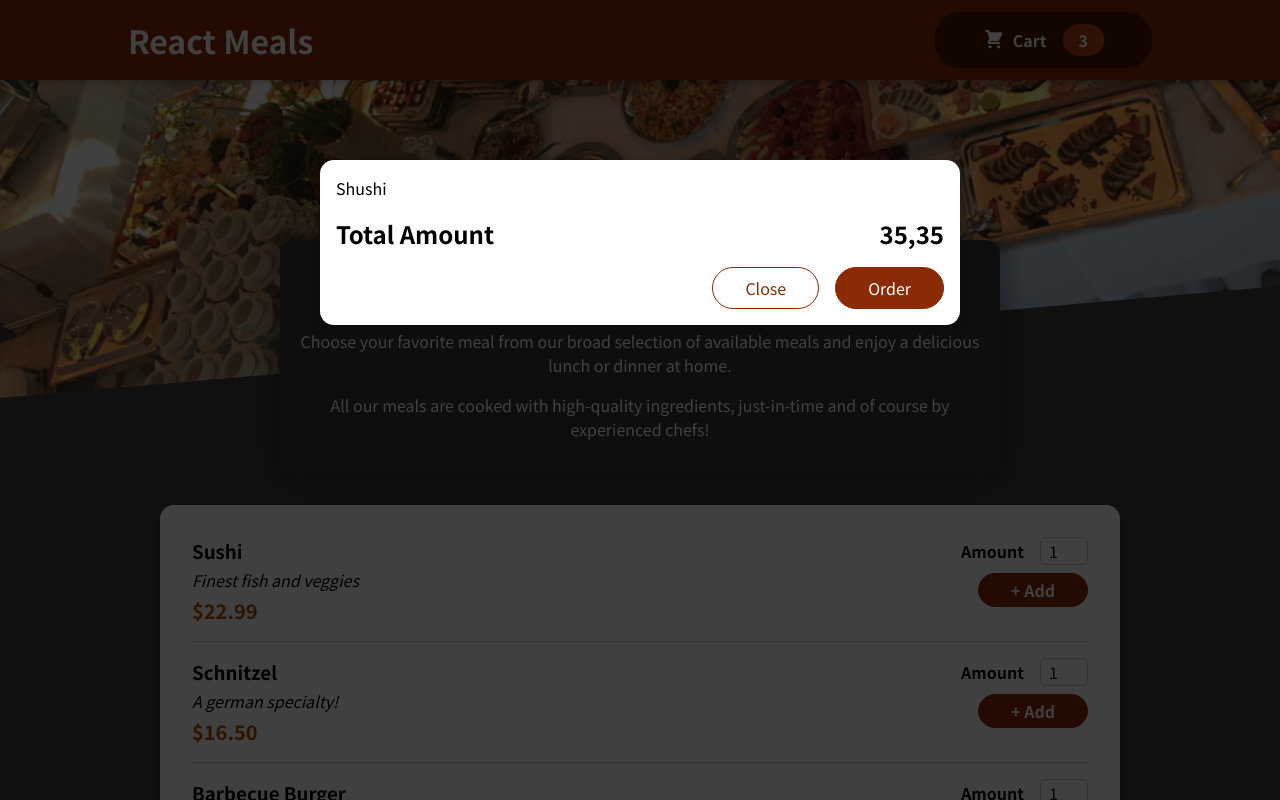
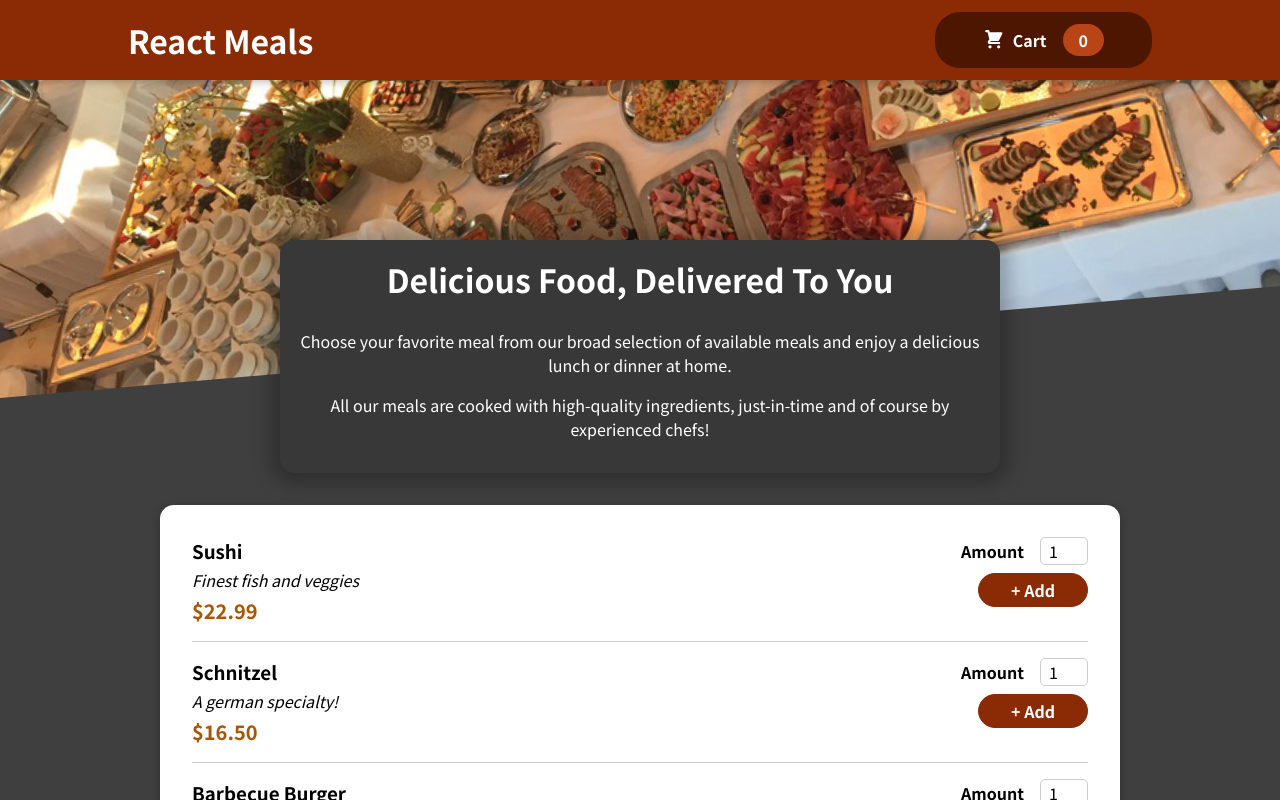
Before and after one commit to thakurbhanu021/Food-Order-App, a React (Create React App) app: page / in a window 1280 px wide. Shown: the top 800 px of the page. Built offline with nearby package versions, Linux system fonts and the light colour scheme.

Commit message:
context store setup

```diff
--- a/src/App.js
+++ b/src/App.js
@@ -1,18 +1,29 @@
-import { Fragment } from "react";
+import {useState} from "react";
 
 import Header from "./Components/Layout/Header";
 import Meals from "./Components/Meals/Meals";
 import Cart from "./Components/Cart/Cart";
+import CartProvider from "./store/CartProvider";
 
 function App() {
+  const [cartIsShown, setCartIsShown] = useState(false);
+
+  const showCartHandler = () => {
+    setCartIsShown(true);
+  };
+
+  const hideCartHandler = () => {
+    setCartIsShown(false);
+  };
+
   return (
-    <Fragment>
-      <Cart/>
-      <Header />
+    <CartProvider>
+      {cartIsShown && <Cart onHideCart = {hideCartHandler}/>}
+      <Header onShowCart = {showCartHandler}/>
       <main>
         <Meals />
       </main>
-    </Fragment>
+    </CartProvider>
   );
 }
 
--- a/src/Components/Cart/Cart.js
+++ b/src/Components/Cart/Cart.js
@@ -8,14 +8,14 @@
           {item.name}
         </li>)}
     </ul>
-    return <Modal>
+    return <Modal onClick = {props.onHideCart}>
         {cartItems}
         <div className={classes.total}>
             <span>Total Amount</span>
             <span>35,35</span>
         </div>
         <div className={classes.actions}>
-            <button className={classes['button--alt']}>Close</button>
+            <button className={classes['button--alt']} onClick={props.onHideCart}>Close</button>
             <button className={classes.button}>Order</button>
         </div>
     </Modal>
--- a/src/Components/Layout/Header.js
+++ b/src/Components/Layout/Header.js
@@ -8,7 +8,7 @@
     return <Fragment>
         <header className={classes.header}>
             <h1>React Meals</h1>
-            <HeaderCartButton/>
+            <HeaderCartButton onClick = {props.onShowCart}/>
         </header>
         <div className={classes['main-image']}>
             <img src={mealsImage} alt="Meals on a table" />
--- a/src/Components/Layout/HeaderCartButton.js
+++ b/src/Components/Layout/HeaderCartButton.js
@@ -1,15 +1,24 @@
+import { useContext } from "react";
+
 import CartIcon from "../Cart/CartIcon";
 
 import classes from './HeaderCartButton.module.css';
+import CartContext from "../../store/cart-context";
 
 const HeaderCartButton = (props) => {
+   const cartCtx = useContext(CartContext);
+
+   const numberOfCartItems = cartCtx.items.reduce((curNumber, item)=>{
+    return curNumber + item.amount;
+   }, 0)
+
   return (
-    <button className={classes.button}>
+    <button className={classes.button} onClick={props.onClick}>
       <span className={classes.icon}>
         <CartIcon />
       </span>
       <span>Cart</span>
-      <span className={classes.badge}>3</span>
+      <span className={classes.badge}>{numberOfCartItems}</span>
     </button>
   );
 };
--- a/src/Components/UI/Modal.js
+++ b/src/Components/UI/Modal.js
@@ -4,7 +4,7 @@
 import { Fragment } from 'react';
 
 const Backdrop = props => {
-    return <div className={classes.backdrop}></div>
+    return <div className={classes.backdrop} onClick={props.onClick}></div>
 };
 
 const ModalOverlays = props => {
@@ -17,7 +17,7 @@
 
 const Modal = props => {
     return <Fragment>
-        {ReactDOM.createPortal(<Backdrop/>,portalElement)}
+        {ReactDOM.createPortal(<Backdrop onClick = {props.onClick}/>,portalElement)}
         {ReactDOM.createPortal(<ModalOverlays>{props.children}</ModalOverlays>,portalElement)}
     </Fragment>
 };
--- /dev/null
+++ b/src/store/CartProvider.js
@@ -0,0 +1,19 @@
+import React from "react";
+import CartContext from "./cart-context";
+
+const CartProvider = (props) => {
+  const addItemToCartHandler = (item) => {};
+
+  const removeItemFromCartHandler = (id) => {};
+
+  const cartContext = {
+    items: [],
+    totalAmount: 0,
+    addItem: addItemToCartHandler,
+    removeItem: removeItemFromCartHandler,
+  };
+
+  return <CartContext.Provider value={cartContext}>{props.children}</CartContext.Provider>;
+};
+
+export default CartProvider;
--- /dev/null
+++ b/src/store/cart-context.js
@@ -0,0 +1,10 @@
+import React from "react";
+
+const CartContext = React.createContext({
+    items: [],
+    totalAmount: 0,
+    addItem: (item)=> {},
+    removeItem: (id)=>{}
+});
+
+export default CartContext;
```
